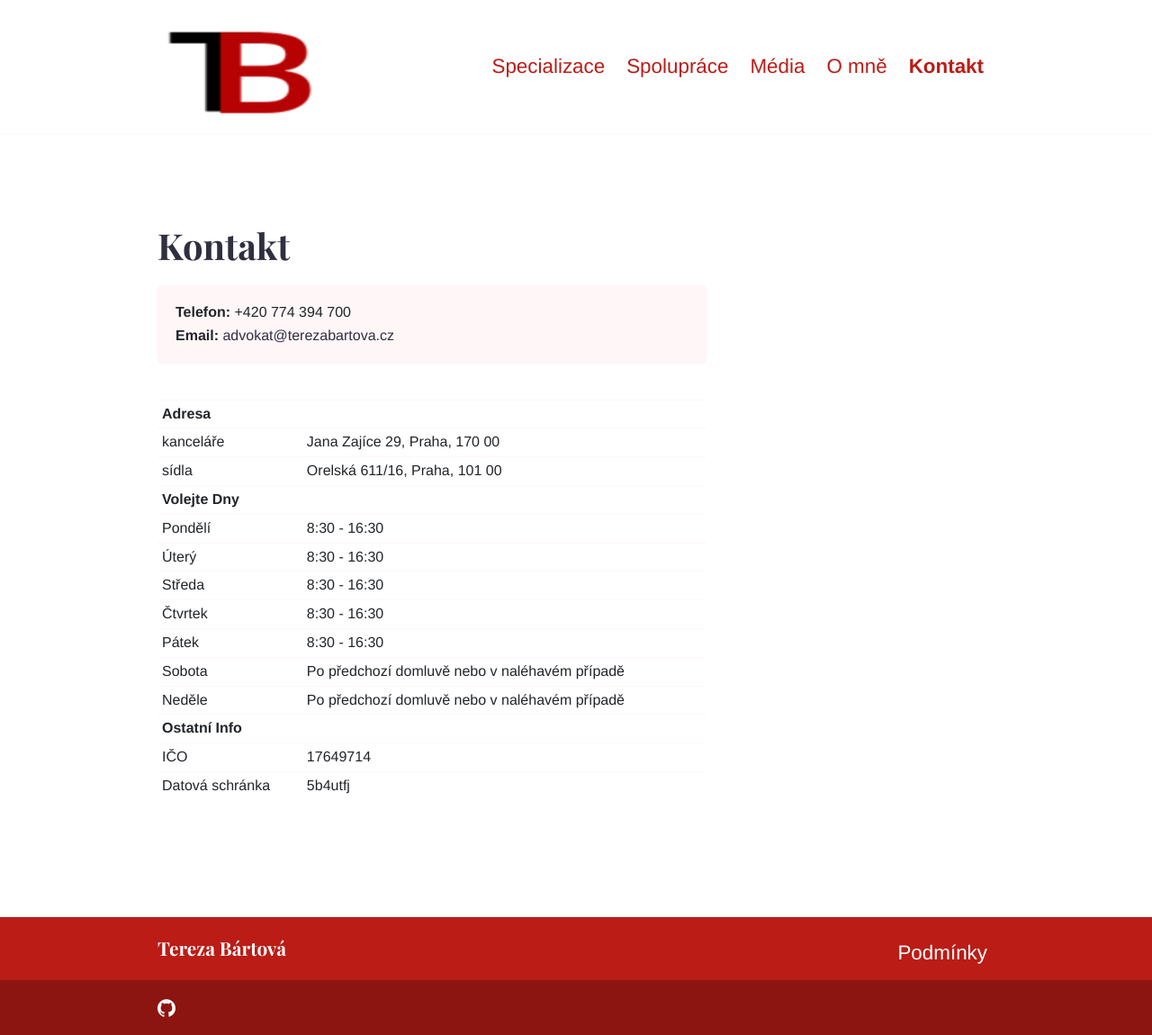
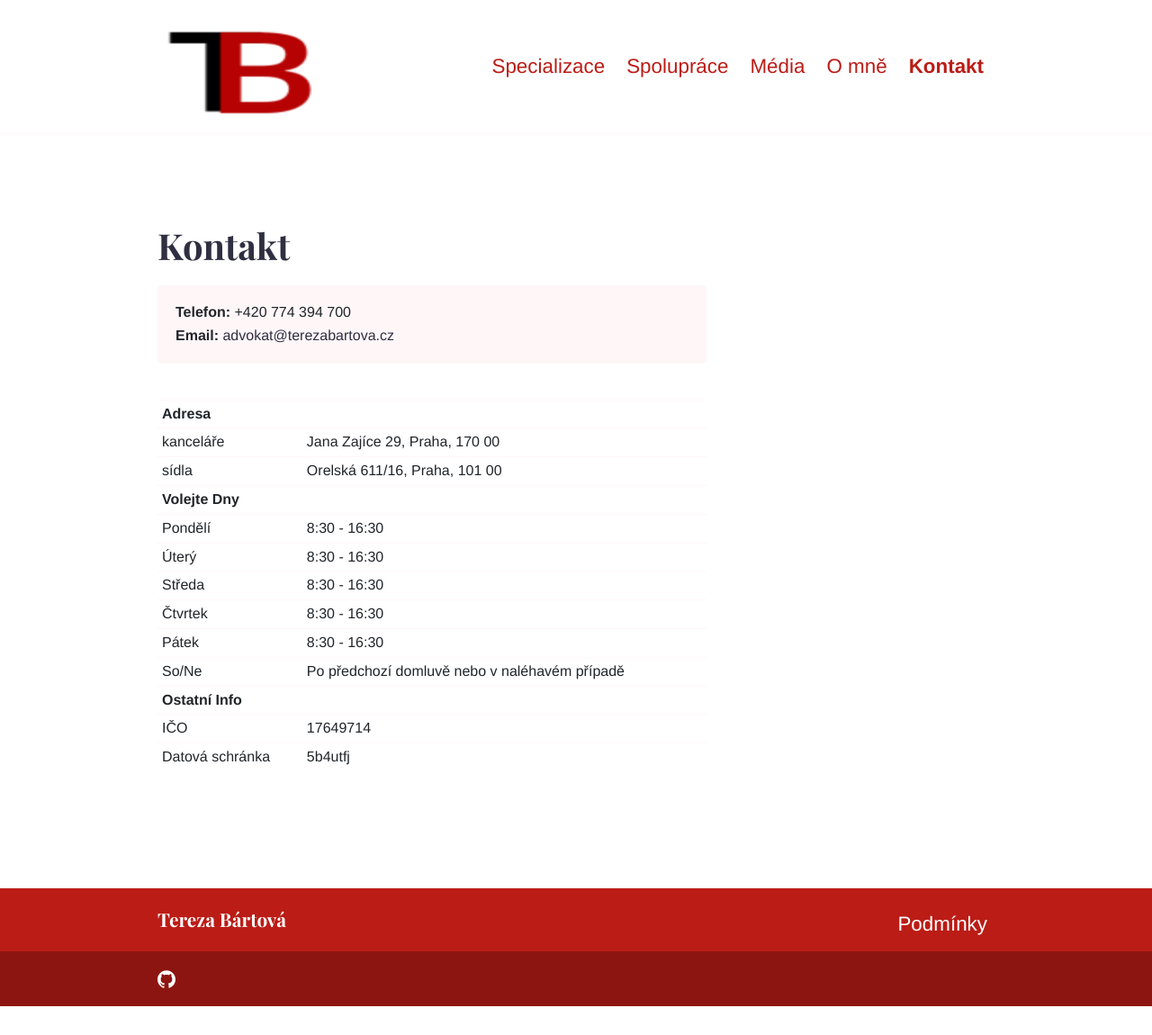
Before and after one commit to terezabartova/terezabartova.github.io, a Jekyll site: the page built from contact.md, in a window 1280 px wide. Shown: the whole page at 90% size. Built offline with Jekyll 4.4.1, drawn with Linux system fonts in a browser that asks for light colours; after the commit the page ends 1118 px from its top, so only the background shows below that.

Commit message:
So/Ne on a single line

```diff
--- a/contact.md
+++ b/contact.md
@@ -14,8 +14,7 @@ description: Kontakt
 | Středa    | 8:30 - 16:30 |
 | Čtvrtek   | 8:30 - 16:30 |
 | Pátek     | 8:30 - 16:30 |
-| Sobota    | Po předchozí domluvě nebo v naléhavém případě  |
-| Neděle    | Po předchozí domluvě nebo v naléhavém případě  |
+| So/Ne     | Po předchozí domluvě nebo v naléhavém případě |
 | **Ostatní Info**   |   |
 |IČO | 17649714 |
 |Datová schránka | 5b4utfj |
```
